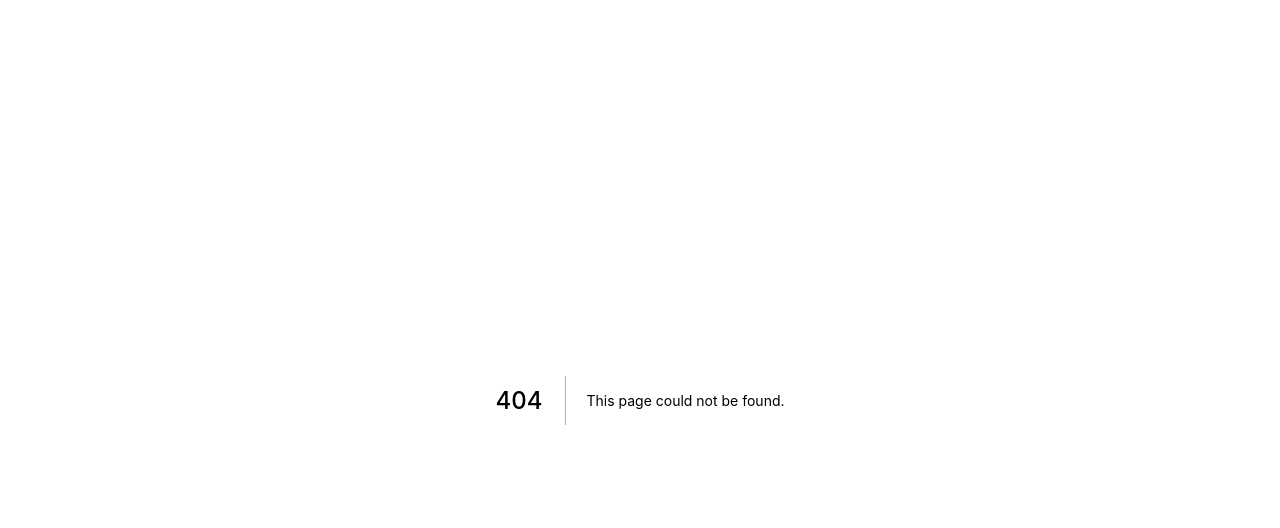
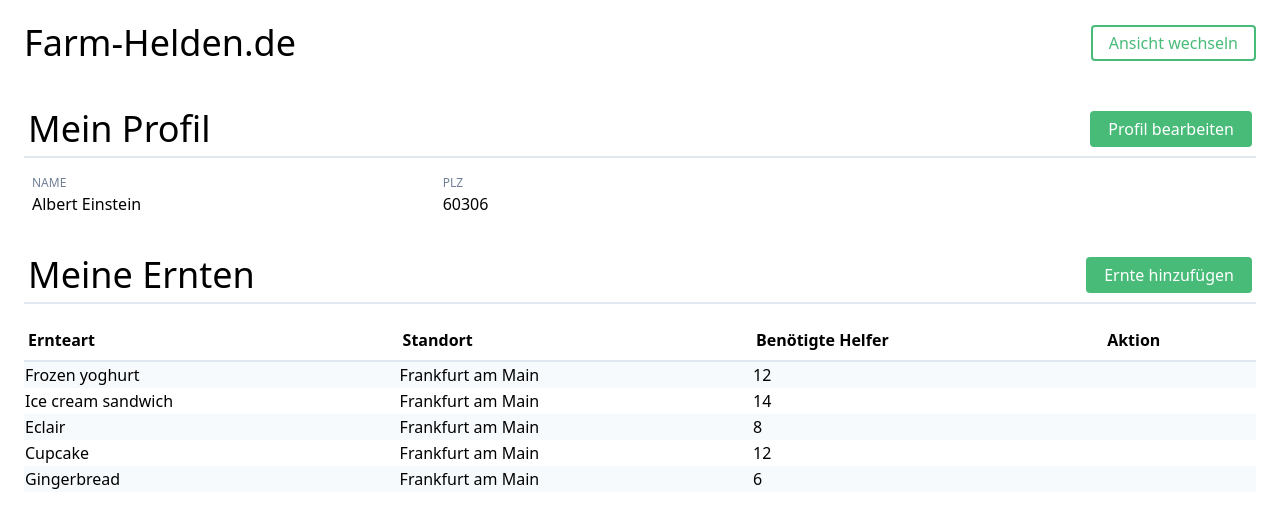
Before and after one commit to farmhelden/farmhelden-client, a Next.js app: page /farm in a window 1280 px wide. Before the commit this address had no page. Shown: the top 528 px of the page. Built offline with nearby package versions, Linux system fonts and the light colour scheme.

Commit message:
Add basic farm page

```diff
--- a/components/Title/Title.tsx
+++ b/components/Title/Title.tsx
@@ -1,7 +1,7 @@
 import React from "react";
 import classnames from "classnames";
 
-type Props = {
+export type Props = {
   as: "h1" | "h2" | "h3" | "h4" | "h5" | "h6";
   block?: boolean;
   bold?: boolean;
--- /dev/null
+++ b/pages/farm.tsx
@@ -0,0 +1,104 @@
+import { useMemo } from "react";
+import { NextPageContext } from "next";
+import { Container } from "@material-ui/core";
+import { Formik, FormikProps, Form } from "formik";
+import Grid from "@material-ui/core/Grid";
+
+import { Table } from "../components/Table";
+import Header from "../components/Header";
+import Root from "../components/Root";
+import CustomizedDialogs from "../components/Dialogue/Dialogue";
+import { PrimaryButton } from "../components/Button";
+import { InputField } from "../components/Form";
+import { SectionTitle, Title } from "../components/Title";
+import { SectionHeader } from "../components/Section";
+
+function createData(title: string, location: string, neededHelpers: number) {
+  return { title, location, neededHelpers };
+}
+
+const data = [
+  createData("Frozen yoghurt", "Frankfurt am Main", 12),
+  createData("Ice cream sandwich", "Frankfurt am Main", 14),
+  createData("Eclair", "Frankfurt am Main", 8),
+  createData("Cupcake", "Frankfurt am Main", 12),
+  createData("Gingerbread", "Frankfurt am Main", 6)
+];
+
+function useFarmTableColumns() {
+  return useMemo(
+    () => [
+      {
+        Header: "Ernteart",
+        accessor: "title"
+      },
+      {
+        Header: "Standort",
+        accessor: "location"
+      },
+      {
+        Header: "Benötigte Helfer",
+        accessor: "neededHelpers"
+      },
+      {
+        Header: "Aktion"
+      }
+    ],
+    []
+  );
+}
+
+const initialValues = {
+  location: "",
+  radius: null as number | null
+};
+
+function Helper({ data }: any) {
+  const columns = useFarmTableColumns();
+
+  return (
+    <Root>
+      <Container>
+        <Header />
+
+        {/* Profile*/}
+        <section className="mb-8">
+          <SectionHeader>
+            <SectionTitle>Mein Profil</SectionTitle>
+            <PrimaryButton>Profil bearbeiten</PrimaryButton>
+          </SectionHeader>
+          <Grid container spacing={2} className="px-2">
+            <Grid item xs={12} sm={4}>
+              <Title as="h3" className="uppercase text-gray-600 text-xs " bold>
+                Name
+              </Title>
+              <span>Albert Einstein</span>
+            </Grid>
+            <Grid item xs={12} sm={4}>
+              <Title as="h3" className="uppercase text-gray-600 text-xs" bold>
+                PLZ
+              </Title>
+              <span>60306</span>
+            </Grid>
+          </Grid>
+        </section>
+
+        {/* Table */}
+        <section>
+          <SectionHeader>
+            <SectionTitle>Meine Ernten</SectionTitle>
+            <PrimaryButton>Ernte hinzufügen</PrimaryButton>
+          </SectionHeader>
+        </section>
+
+        <Table columns={columns} data={data} block />
+      </Container>
+    </Root>
+  );
+}
+
+export async function getStaticProps(ctx: NextPageContext) {
+  return { props: { data } };
+}
+
+export default Helper;
```
